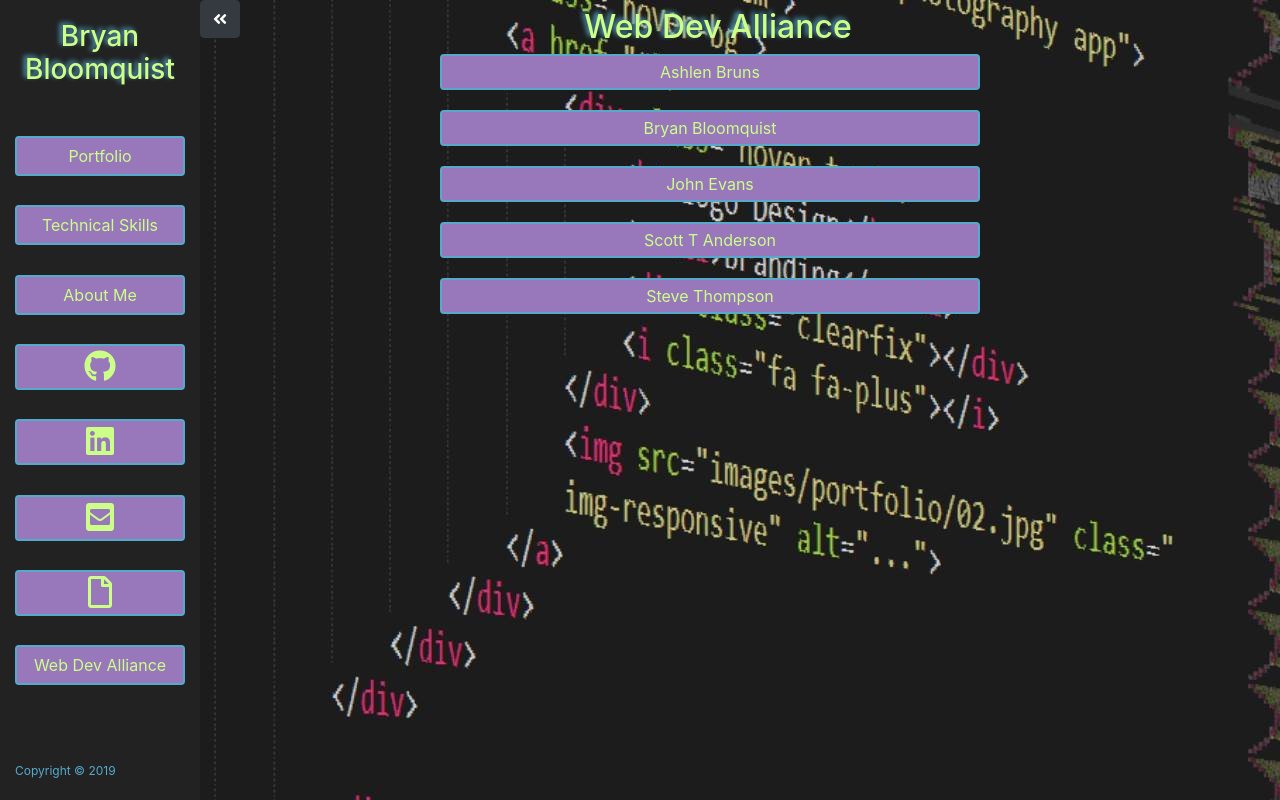
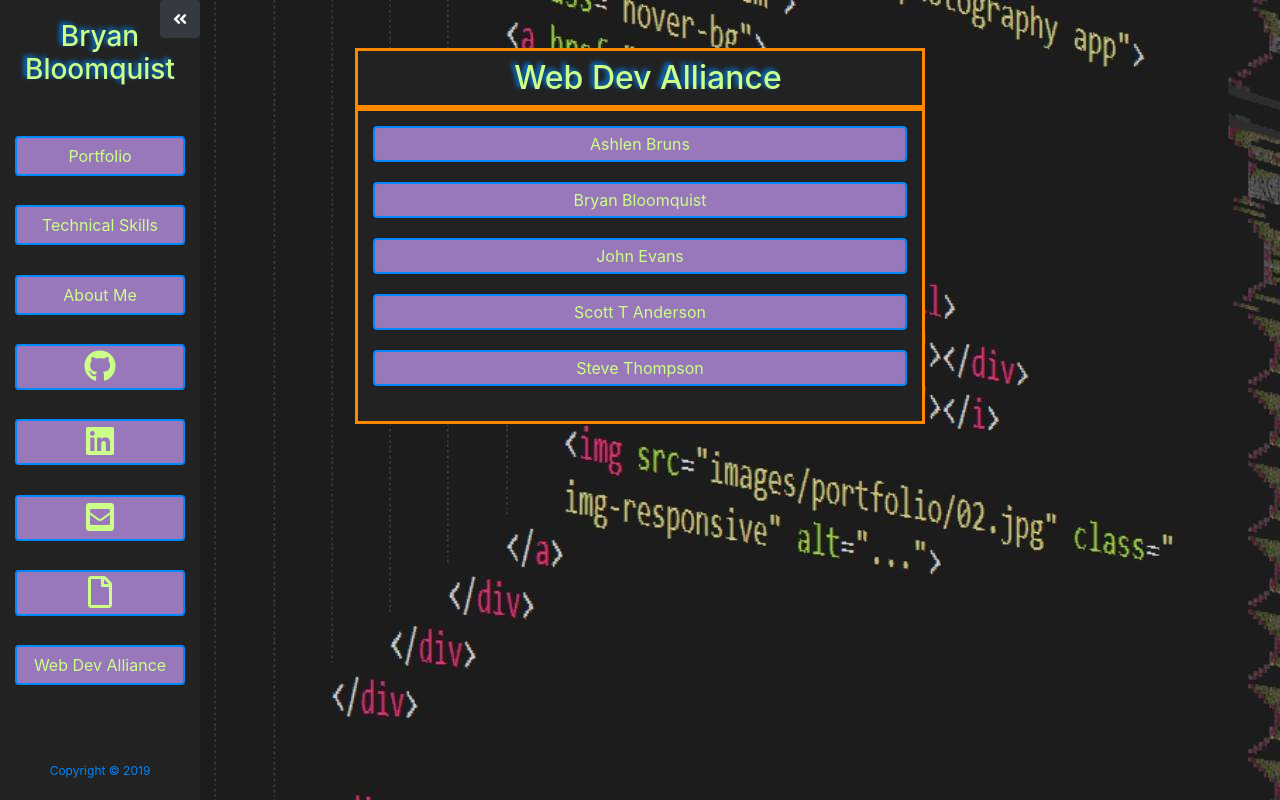
Before and after one commit to bryanbloomquist/react-portfolio, a React (Create React App) app: page /webdevall in a window 1280 px wide. Built offline with nearby package versions, Linux system fonts and the light colour scheme.

Commit message:
webdevall page completed and styled

```diff
--- a/src/components/navbar/index.js
+++ b/src/components/navbar/index.js
@@ -6,6 +6,7 @@ const NavBar = () => {
   const [ condition, navControl ] = useState( true );
 
   return (
+
     <div>
       <div className = { condition ? "navbar active" : "navbar" }>
         <Link to = "/" className = "animeTrigger engraved"><h3>Bryan Bloomquist</h3></Link>
@@ -36,7 +37,9 @@ const NavBar = () => {
         </button>
       </div>
     </div>
+
   )
+
 }
 
 export default NavBar;
--- a/src/components/webdevall/index.js
+++ b/src/components/webdevall/index.js
@@ -4,19 +4,19 @@ import WebDevJSON from "../../json/webdev.json";
 import MemberCard from "./membercard";
 
 const WebDevAll = () => {
+
   const [ members ] = useState( WebDevJSON );
-  const [ condition ] = useState();
-  console.log( condition );
+
   return (
-    <Container className = { condition ? "content" : "contentactive" }>
-    {/* <Container className = "content" > */}
+
+    <Container className = "mt-5">
       <Row className = "justify-content-center">
-        <Col xs = { 12 } sm = { 6 } className = "webdevall">
+        <Col xs = { 12 } md = { 6 } className = "webDev">
           <h2 className = "engraved pt-2 pl-3 text-center">Web Dev Alliance</h2>
         </Col>
       </Row>
       <Row className = "justify-content-center">
-        <Col xs = { 12 } sm = { 6 }>
+        <Col xs = { 12 } md = { 6 } className = "webDev webDevBody">
           { members.map(( developer ) => (
             <MemberCard
               key = { developer.id }
@@ -27,7 +27,9 @@ const WebDevAll = () => {
         </Col>
       </Row>
     </Container>
+
   )
+
 }
 
 export default WebDevAll;
--- a/src/styles.scss
+++ b/src/styles.scss
@@ -1,12 +1,12 @@
 /* SASS VARIABLES */
 
 $black: #222222;
-$blue: #55aacc;
+$blue: #0088ff;
 $darkblue: #3939fa;
 $gold: #f5e9a6;
 $green: #ccff88;
 $navWidth: 200px;
-$orange: #cc9922;
+$orange: #ff8800;
 $purple: #9977bb;
 $red: #bb4466;
 $transition: all 0.3s;
@@ -21,20 +21,29 @@ body {
   background-attachment: fixed;
 }
 
-.content {
-  width: calc( 100% - $navWidth );
-  transition: $transition;
-  position: absolute;
-  top: 0;
-  right: 0;
+a:hover {
+  color: $purple;
+  text-decoration: none;
 }
 
-.contentactive {
+.engraved {
+  color: $green;
+  text-shadow: -3px -2px 5px $blue;
+}
+
+
+.pageLink {
+  background-color: $purple;
+  color: $green;
   width: 100%;
-  transition: $transition;
-  position: absolute;
-  top: 0;
-  right: 0;
+  margin-bottom: 20px;
+  float: left;
+  border: 2px solid $blue;
+  &:hover {
+    background-color: $green;
+    color: $purple;
+    border: 2px solid $red;
+  }
 }
 
 /* NAVBAR */
@@ -51,7 +60,7 @@ h3 {
   top: 0;
   left: -$navWidth;
   background-color: $black;
-  overflow: auto;
+  overflow: hidden;
   padding: 15px;
   text-align: center;
   transition: $transition;
@@ -61,7 +70,7 @@ h3 {
   position: fixed;
   transition: $transition;
   top: 0;
-  left: $navWidth;
+  left: $navWidth - 40px;
   z-index: 1;
 }
 
@@ -69,30 +78,8 @@ h3 {
   left: 0;
 }
 
-.engraved {
-  color: $green;
-  text-shadow: -3px -2px 5px $blue;
-  &:hover{
-    color: $purple;
-    text-decoration: none;
-  }
-}
-
-.pageLink {
-  background-color: $purple;
-  color: $green;
+.footer {
   width: 100%;
-  margin-bottom: 20px;
-  float: left;
-  border: 2px solid $blue;
-  &:hover {
-    background-color: $green;
-    color: $purple;
-    border: 2px solid $red;
-  }
-}
-
-.footer {
   color: $blue;
   font-size: 12px;
   text-align: center;
@@ -100,8 +87,15 @@ h3 {
 
 /* WEB DEV ALL */
 
+.webDev {
+  background-color: $black;
+  border: 3px solid $orange;
+}
 
+.webDevBody {
+  padding: 15px;
+}
 
 /* MEDIA QUERIES */
 
-@media screen and ( min-width: 600px ){ }
+@media screen and ( min-width: 600px ){}
```
